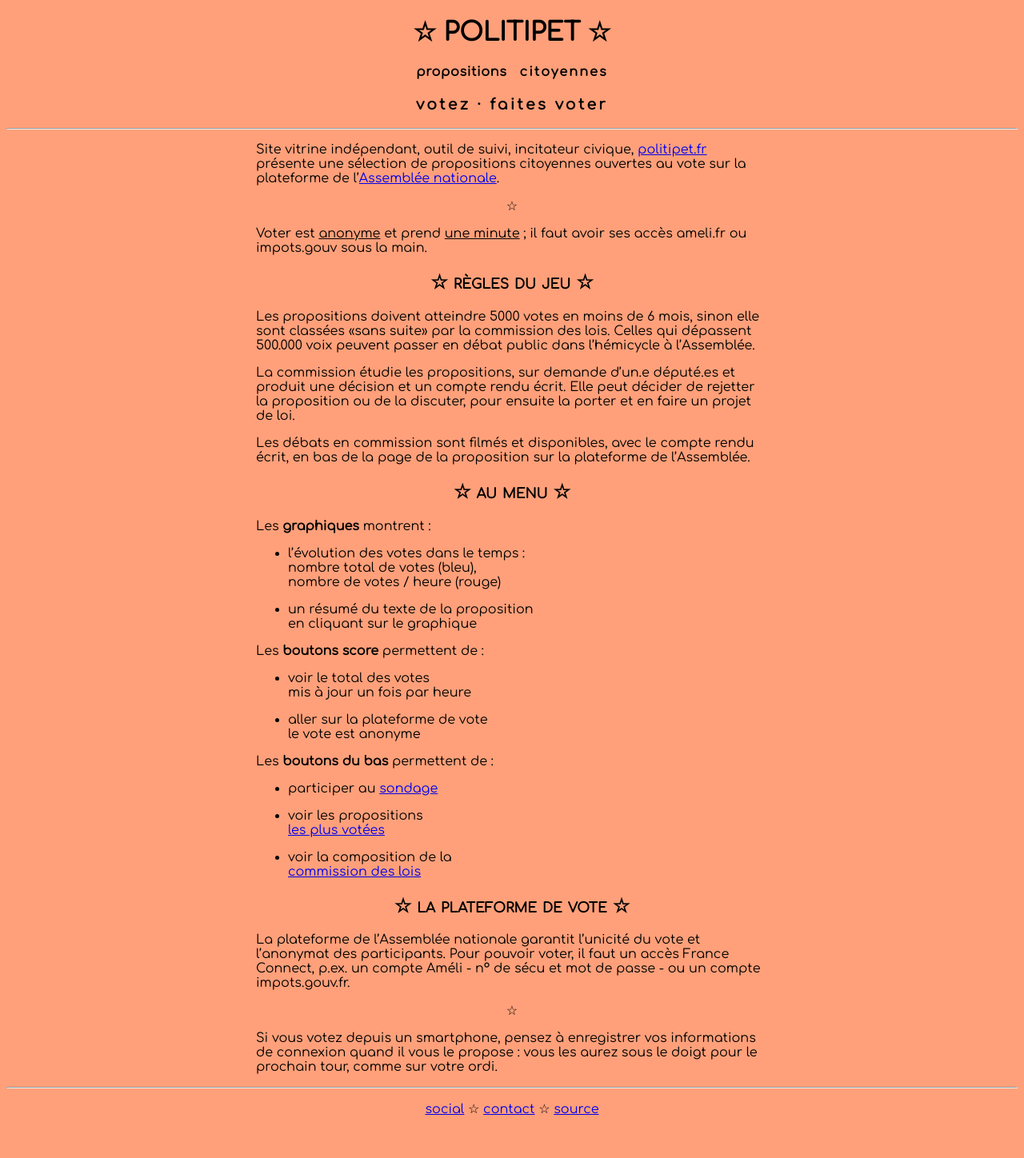
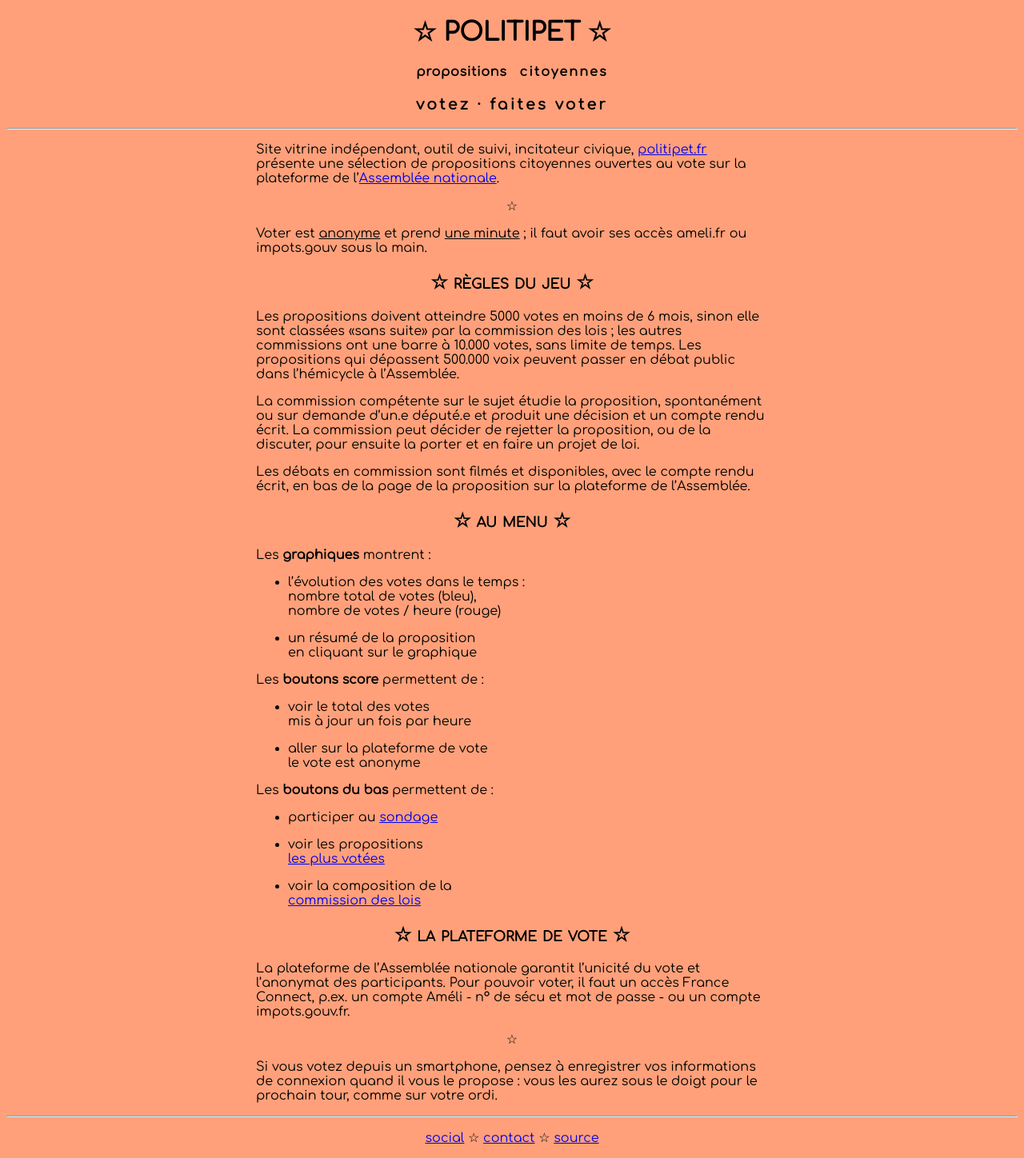
Before and after one commit to politipet/politipet.github.io, a Jekyll site: the page built from info.md, in a window 1280 px wide. Shown: the whole page at 80% size. Built offline with Jekyll 4.4.1, drawn with Linux system fonts in a browser that asks for light colours; our own code applies the rules of GitHub Pages for plain Markdown files; before the commit the page ends 1412 px from its top, so only the background shows below that.

Commit message:
add details about the process/lifecycle in info.md

```diff
--- a/info.md
+++ b/info.md
@@ -27,13 +27,15 @@ il faut avoir ses accès ameli.fr ou impots.gouv sous la main.
 -----------------
 
 Les propositions doivent atteindre 5000 votes en moins de 6 mois,
-sinon elle sont classées «sans suite» par la commission des lois.
-Celles qui dépassent 500.000 voix peuvent passer en débat public
-dans l'hémicycle à l'Assemblée.
+sinon elle sont classées «sans suite» par la commission des lois ;
+les autres commissions ont une barre à 10.000 votes, sans
+limite de temps. Les propositions qui dépassent 500.000 voix
+peuvent passer en débat public dans l'hémicycle à l'Assemblée.
 
-La commission étudie les propositions, sur demande d'un.e député.es
-et produit une décision et un compte rendu écrit. Elle peut décider
-de rejetter la proposition ou de la discuter, pour ensuite la porter
+La commission compétente sur le sujet étudie la proposition,
+spontanément ou sur demande d'un.e député.e et produit une décision
+et un compte rendu écrit. La commission peut décider de
+rejetter la proposition, ou de la discuter, pour ensuite la porter
 et en faire un projet de loi.
 
 Les débats en commission sont filmés et disponibles, avec le compte
@@ -50,10 +52,11 @@ Les **graphiques** montrent :
   nombre total de votes (bleu),<br>
   nombre de votes / heure (rouge)
 
-- un résumé du texte de la proposition<br>
+- un résumé de la proposition<br>
   en cliquant sur le graphique
 
 Les **boutons score** permettent de :
+
 - voir le total des votes<br>
   mis à jour un fois par heure
 
```
